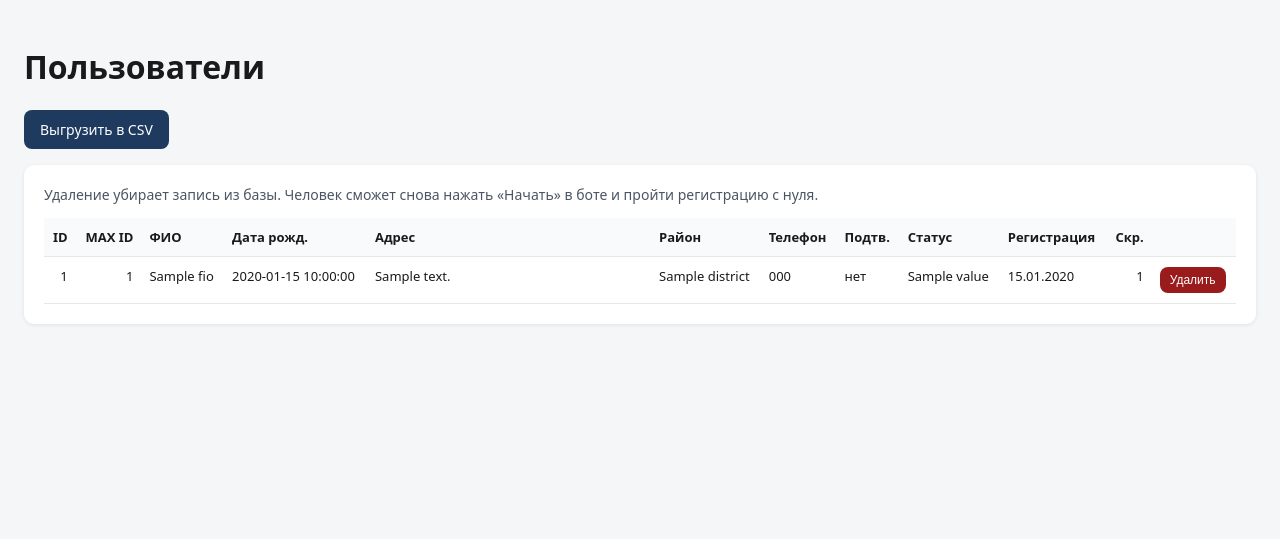
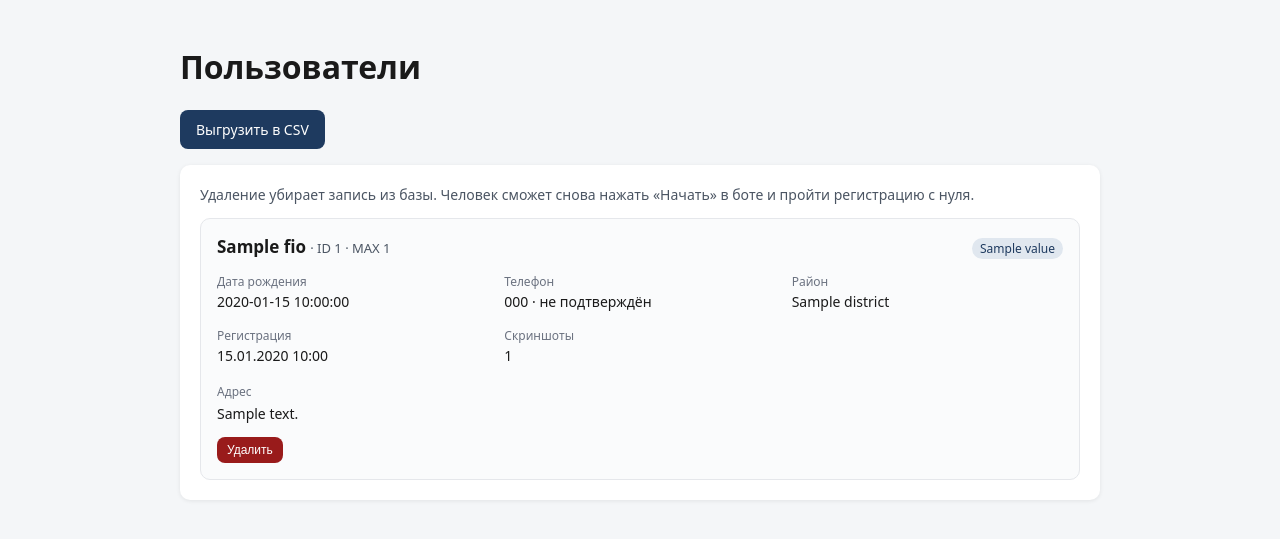
Before and after one commit to krasotov/dobro_bot, a FastAPI app: template app/admin/templates/users.html in a window 1280 px wide. Shown: the part 50-589 px from the top of the page. Run offline with FastAPI, Linux system fonts and the light colour scheme; the template is opened without the code that fills it: most values are stand-ins (such as "Sample title", 1, 10 or a date in 2020).

Commit message:
Replace users admin table with card list to avoid horizontal scroll.
Show full addresses and key fields in a vertical layout within the page width.

Co-authored-by: Cursor <cursoragent@cursor.com>

```diff
--- a/app/admin/templates/base.html
+++ b/app/admin/templates/base.html
@@ -6,7 +6,7 @@
   <title>Доброчат — админ</title>
   <style>
     body { font-family: system-ui, sans-serif; margin: 0; background: #f4f6f8; color: #1a1a1a; }
-    .wrap { max-width: 1280px; margin: 0 auto; padding: 24px; }
+    .wrap { max-width: 920px; margin: 0 auto; padding: 24px; }
     nav { background: #1e3a5f; color: #fff; padding: 14px 24px; overflow: hidden; }
     nav a { color: #fff; margin-right: 16px; text-decoration: none; }
     nav span { white-space: nowrap; }
@@ -19,7 +19,18 @@
     td.num, th.num { text-align: right; white-space: nowrap; }
     td.nowrap { white-space: nowrap; }
     td.truncate { max-width: 200px; overflow: hidden; text-overflow: ellipsis; white-space: nowrap; }
-    td.cell-address { min-width: 260px; max-width: 360px; white-space: normal; word-break: break-word; line-height: 1.4; }
+    .user-list { display: flex; flex-direction: column; gap: 12px; margin-top: 12px; }
+    .user-item { border: 1px solid #e5e7eb; border-radius: 10px; padding: 16px; background: #fafbfc; }
+    .user-item-head { display: flex; flex-wrap: wrap; gap: 8px 16px; align-items: baseline; justify-content: space-between; margin-bottom: 10px; }
+    .user-item-head strong { font-size: 17px; }
+    .user-meta { color: #4b5563; font-size: 13px; }
+    .user-grid { display: grid; grid-template-columns: repeat(auto-fit, minmax(200px, 1fr)); gap: 8px 16px; font-size: 14px; margin-bottom: 10px; }
+    .user-grid dt { color: #6b7280; font-size: 12px; margin: 0 0 2px; }
+    .user-grid dd { margin: 0 0 8px; word-break: break-word; }
+    .user-address { font-size: 14px; line-height: 1.45; margin-bottom: 12px; word-break: break-word; }
+    .user-address-label { color: #6b7280; font-size: 12px; margin-bottom: 4px; }
+    .badge { display: inline-block; background: #e0e7ef; color: #1e3a5f; padding: 2px 8px; border-radius: 999px; font-size: 12px; }
+    .badge-ok { background: #dcfce7; color: #166534; }
     .btn { display: inline-block; background: #1e3a5f; color: #fff; padding: 10px 16px; border-radius: 8px; text-decoration: none; border: 0; cursor: pointer; font-size: 14px; }
     .btn-sm { padding: 6px 10px; font-size: 12px; white-space: nowrap; }
     .stats { display: grid; grid-template-columns: repeat(auto-fit, minmax(180px, 1fr)); gap: 12px; }
--- a/app/admin/templates/users.html
+++ b/app/admin/templates/users.html
@@ -8,49 +8,71 @@
   <p style="color:#4b5563;font-size:14px;margin-top:0">
     Удаление убирает запись из базы. Человек сможет снова нажать «Начать» в боте и пройти регистрацию с нуля.
   </p>
-  <div class="table-wrap">
-    <table class="data-table">
-      <thead>
-        <tr>
-          <th class="num">ID</th>
-          <th class="num">MAX ID</th>
-          <th>ФИО</th>
-          <th class="nowrap">Дата рожд.</th>
-          <th>Адрес</th>
-          <th>Район</th>
-          <th class="nowrap">Телефон</th>
-          <th class="nowrap">Подтв.</th>
-          <th>Статус</th>
-          <th class="nowrap">Регистрация</th>
-          <th class="num">Скр.</th>
-          <th class="nowrap"></th>
-        </tr>
-      </thead>
-      <tbody>
+  {% if users %}
+  <div class="user-list">
     {% for user in users %}
     {% set address = user.address_normalized or user.address or "—" %}
-        <tr>
-          <td class="num">{{ user.id }}</td>
-          <td class="num">{{ user.max_user_id }}</td>
-          <td class="truncate" title="{{ user.fio or '' }}">{{ user.fio or "—" }}</td>
-          <td class="nowrap">{{ user.birth_date or "—" }}</td>
-          <td class="cell-address">{{ address }}</td>
-          <td class="truncate" title="{{ user.district or '' }}">{{ user.district or "—" }}</td>
-          <td class="nowrap">{{ user.phone or "—" }}</td>
-          <td class="nowrap">{% if user.phone_verified %}да{% elif user.phone %}нет{% else %}—{% endif %}</td>
-          <td class="nowrap">{% if user.is_registered %}OK{% else %}{{ user.state.value }}{% endif %}</td>
-          <td class="nowrap">{% if user.registered_at %}{{ user.registered_at.strftime('%d.%m.%Y') }}{% else %}—{% endif %}</td>
-          <td class="num">{{ user.screenshots|length }}</td>
-          <td class="nowrap">
+    {% set raw_address = user.address if user.address and user.address != address else none %}
+    <article class="user-item">
+      <div class="user-item-head">
+        <div>
+          <strong>{{ user.fio or "Без ФИО" }}</strong>
+          <span class="user-meta"> · ID {{ user.id }} · MAX {{ user.max_user_id }}</span>
+        </div>
+        <div>
+          {% if user.is_registered %}
+          <span class="badge badge-ok">Зарегистрирован</span>
+          {% else %}
+          <span class="badge">{{ user.state.value }}</span>
+          {% endif %}
+        </div>
+      </div>
+
+      <dl class="user-grid">
+        <div>
+          <dt>Дата рождения</dt>
+          <dd>{{ user.birth_date or "—" }}</dd>
+        </div>
+        <div>
+          <dt>Телефон</dt>
+          <dd>
+            {{ user.phone or "—" }}
+            {% if user.phone %}
+            · {% if user.phone_verified %}подтверждён{% else %}не подтверждён{% endif %}
+            {% endif %}
+          </dd>
+        </div>
+        <div>
+          <dt>Район</dt>
+          <dd>{{ user.district or "—" }}</dd>
+        </div>
+        <div>
+          <dt>Регистрация</dt>
+          <dd>{% if user.registered_at %}{{ user.registered_at.strftime('%d.%m.%Y %H:%M') }}{% else %}—{% endif %}</dd>
+        </div>
+        <div>
+          <dt>Скриншоты</dt>
+          <dd>{{ user.screenshots|length }}</dd>
+        </div>
+      </dl>
+
+      <div class="user-address">
+        <div class="user-address-label">Адрес</div>
+        {{ address }}
+        {% if raw_address %}
+        <div class="user-meta" style="margin-top:6px">Как ввёл пользователь: {{ raw_address }}</div>
+        {% endif %}
+      </div>
+
       <form method="post" action="/admin/users/{{ user.id }}/delete" style="margin:0"
             onsubmit="return confirm('Удалить пользователя {{ user.fio or user.max_user_id }}?');">
         <button class="btn btn-sm" type="submit" style="background:#991b1b">Удалить</button>
       </form>
-          </td>
-        </tr>
+    </article>
     {% endfor %}
-      </tbody>
-    </table>
   </div>
+  {% else %}
+  <p>Пользователей пока нет.</p>
+  {% endif %}
 </div>
 {% endblock %}
```
Lines whose indentation alone changed are shown as unchanged.
